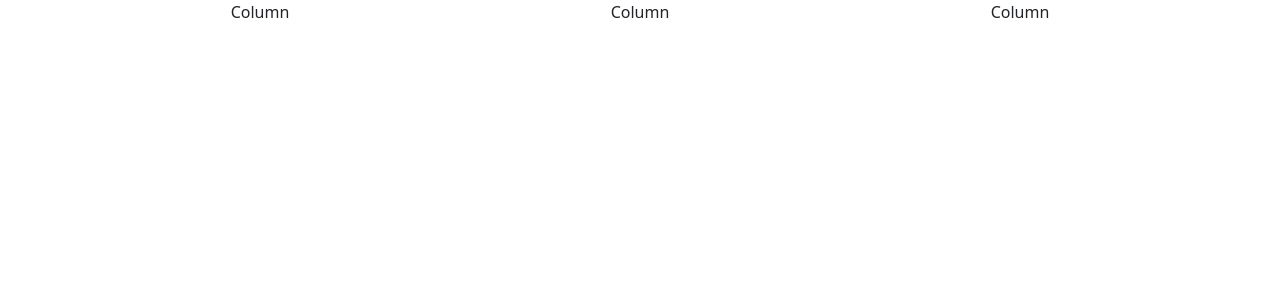
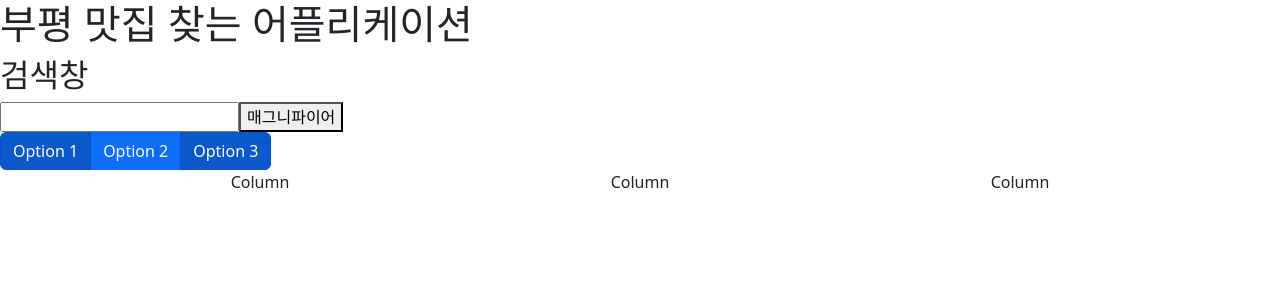
Before and after one commit to kosHungers/yourbobtoday, a React (Create React App) app in the folder kospj/: page / in a window 1280 px wide. Shown: the top 300 px of the page. Built offline with nearby package versions, Linux system fonts and the light colour scheme.

Commit message:
버튼 스타일 적용

```diff
--- a/kospj/src/App.js
+++ b/kospj/src/App.js
@@ -1,8 +1,10 @@
 import "bootstrap/dist/css/bootstrap.css";
+import Header from "./header/Header";
 
 function App() {
     return (
         <div className="App">
+            <Header></Header>
             <div className="container text-center">
                 <div className="row">
                     <div className="col">Column</div>
--- a/kospj/src/header/button/Button.js
+++ b/kospj/src/header/button/Button.js
@@ -2,7 +2,7 @@ import React, { useState } from "react";
 import ToggleButton from "react-bootstrap/ToggleButton";
 import ToggleButtonGroup from "react-bootstrap/ToggleButtonGroup";
 
-function ToggleButtonGroupControlled() {
+export default function ToggleButtonGroupControlled() {
     const [value, setValue] = useState([1, 3]);
 
     /*
```
Also changed, not shown: kospj/package.json (indentation only).
